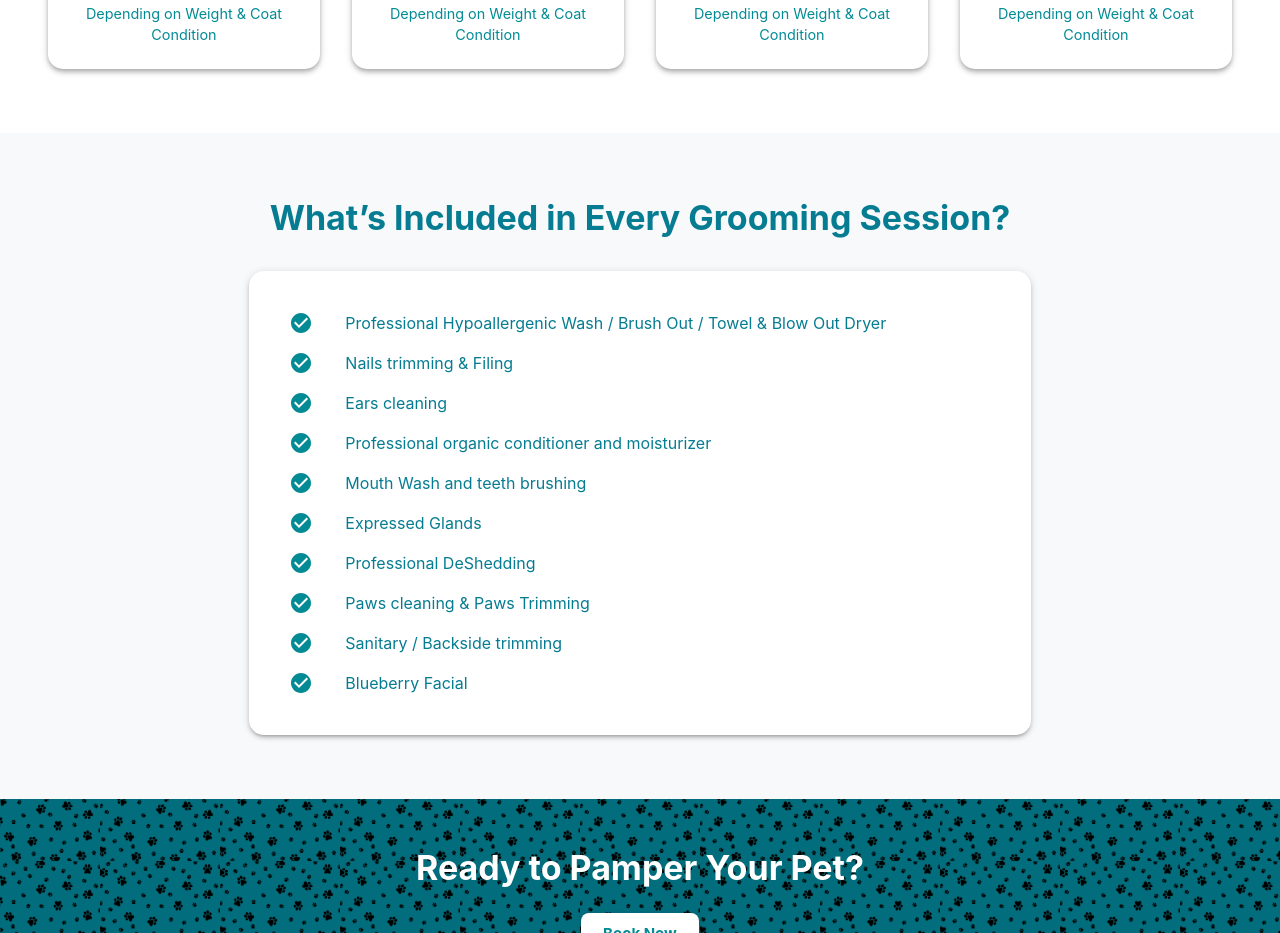
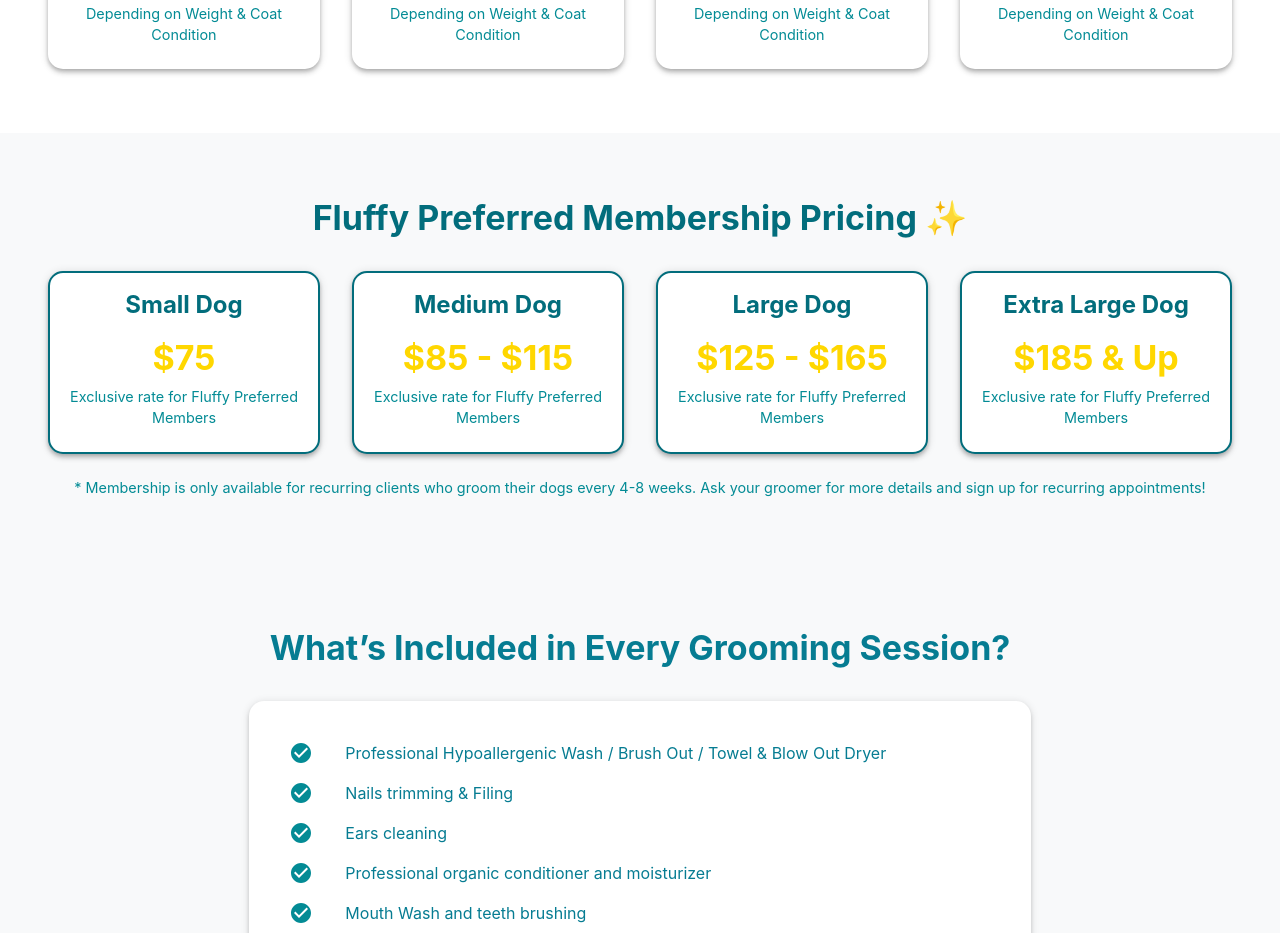
Before and after one commit to crisboxing11/Fluffy, a Next.js app: page /prices in a window 1280 px wide. Shown: the part 840-1773 px from the top of the page. Built offline with nearby package versions, Linux system fonts and the light colour scheme.

Commit message:
added fluffy premium pricing

```diff
--- a/pages/prices.tsx
+++ b/pages/prices.tsx
@@ -17,6 +17,13 @@ const pricing = [
   { size: "Medium Dog", price: "$95 - $125", desc: "Depending on Weight & Coat Condition" },
   { size: "Large Dog", price: "$140 - $185", desc: "Depending on Weight & Coat Condition" },
   { size: "Extra Large Dog", price: "$200 & Up", desc: "Depending on Weight & Coat Condition" },
+];
+// **Fluffy Preferred Membership Pricing (Fixed Discounted Prices)**
+const preferredPricing = [
+  { size: "Small Dog", price: "$75", desc: "Exclusive rate for Fluffy Preferred Members" },
+  { size: "Medium Dog", price: "$85 - $115", desc: "Exclusive rate for Fluffy Preferred Members" },
+  { size: "Large Dog", price: "$125 - $165", desc: "Exclusive rate for Fluffy Preferred Members" },
+  { size: "Extra Large Dog", price: "$185 & Up", desc: "Exclusive rate for Fluffy Preferred Members" },
 ];
 
 // **All-Inclusive Services List**
@@ -182,6 +189,38 @@ const PricesPage = () => {
           </Grid>
         </Box>
       </motion.div>
+       {/* Fluffy Preferred Membership Pricing */}
+      <motion.div initial="hidden" whileInView="visible" variants={fadeInUp} viewport={{ once: true }}>
+        <Box sx={{ py: 8, px: { xs: 3, md: 6 }, bgcolor: '#F8F9FA' }}>
+          <Typography variant="h4" fontWeight="bold" textAlign="center" mb={4} color="#026D7C">
+            Fluffy Preferred Membership Pricing ✨
+          </Typography>
+          <Grid container spacing={4} justifyContent="center">
+            {preferredPricing.map((tier, index) => (
+              <Grid item xs={12} sm={6} md={3} key={index}>
+                <Card sx={{ boxShadow: 4, borderRadius: '15px', textAlign: 'center', border: '2px solid #026D7C',transition: 'transform 0.3s ease-in-out',
+                      '&:hover': { transform: 'scale(1.05)' } }}>
+                  <CardContent>
+                    <Typography variant="h5" fontWeight="bold" color="#026D7C" mb={2}>
+                      {tier.size}
+                    </Typography>
+                    <Typography variant="h4" fontWeight="bold" color="#FFD700">
+                      {tier.price}
+                    </Typography>
+                    <Typography variant="body2" color="textSecondary" mt={1}>
+                      {tier.desc}
+                    </Typography>
+                  </CardContent>
+                </Card>
+              </Grid>
+            ))}
+          </Grid>
+          <Typography variant="body2" color="textSecondary" textAlign="center" mt={3}>
+            * Membership is only available for recurring clients who groom their dogs every 4-8 weeks. Ask your groomer for more details and sign up for recurring appointments!
+          </Typography>
+        </Box>
+      </motion.div>
+
 
       {/* Included Services Section */}
       <motion.div initial="hidden" whileInView="visible" variants={fadeInUp} viewport={{ once: true }}>
```
